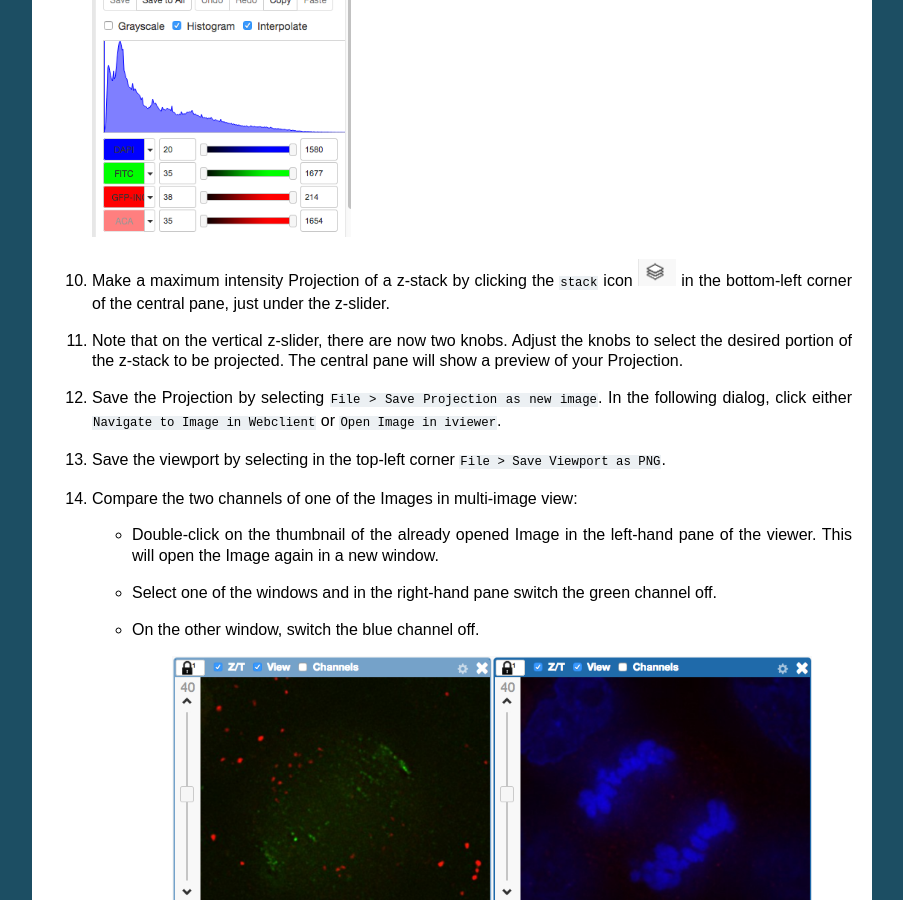
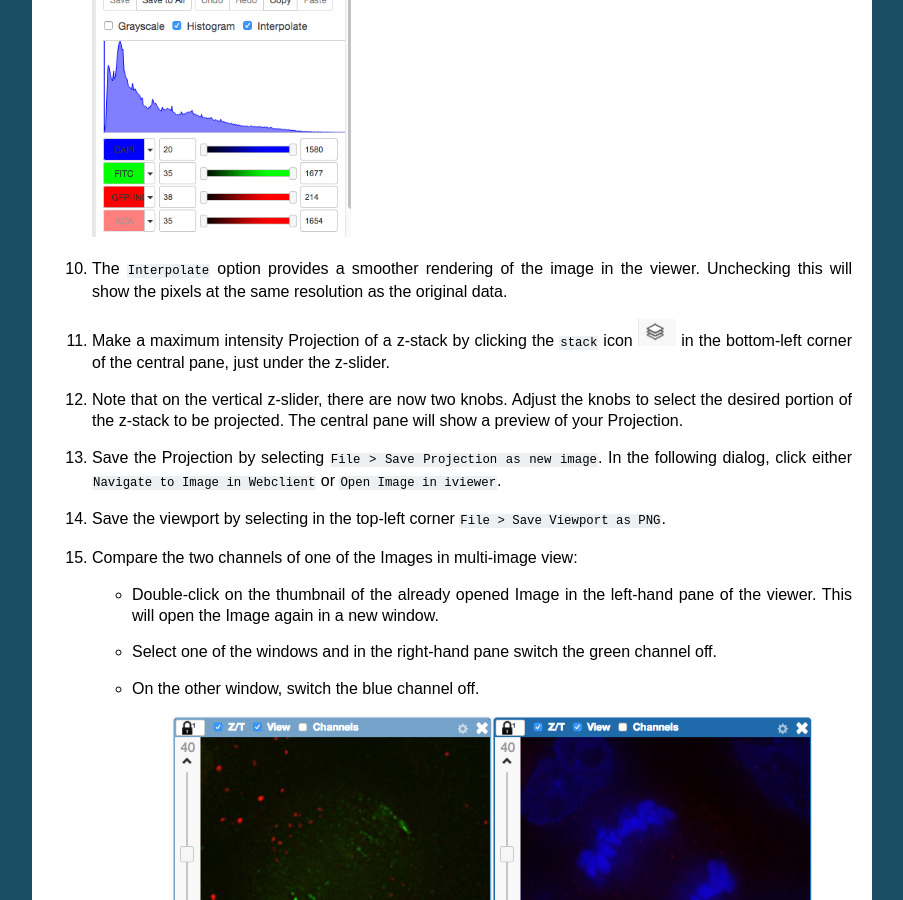
Before and after one commit to ome/omero-guide-iviewer, a Sphinx documentation site: the page built from docs/iviewer_viewing.rst, in a window 1280 px wide and 900 px high, scrolled down 2142 px. Shown: the whole window, without its empty margins (198-1101 px from the left). Built offline with Sphinx 7.4.7, drawn with Linux system fonts in a browser that asks for light colours.

Commit message:
Describe the Interpolate checkbox

```diff
--- a/docs/iviewer_viewing.rst
+++ b/docs/iviewer_viewing.rst
@@ -80,6 +80,8 @@ Step-by-Step
 
    |image0b|
 
+#. The ``Interpolate`` option provides a smoother rendering of the image in the viewer. Unchecking this will show the pixels at the same resolution as the original data.
+
 #. Make a maximum intensity Projection of a z-stack by clicking the ``stack`` icon |image0c| in the bottom-left corner of the central pane, just under the z-slider.
 
 #. Note that on the vertical z-slider, there are now two knobs. Adjust the knobs to select the desired portion of the z-stack to be projected. The central pane will show a preview of your Projection.
```
